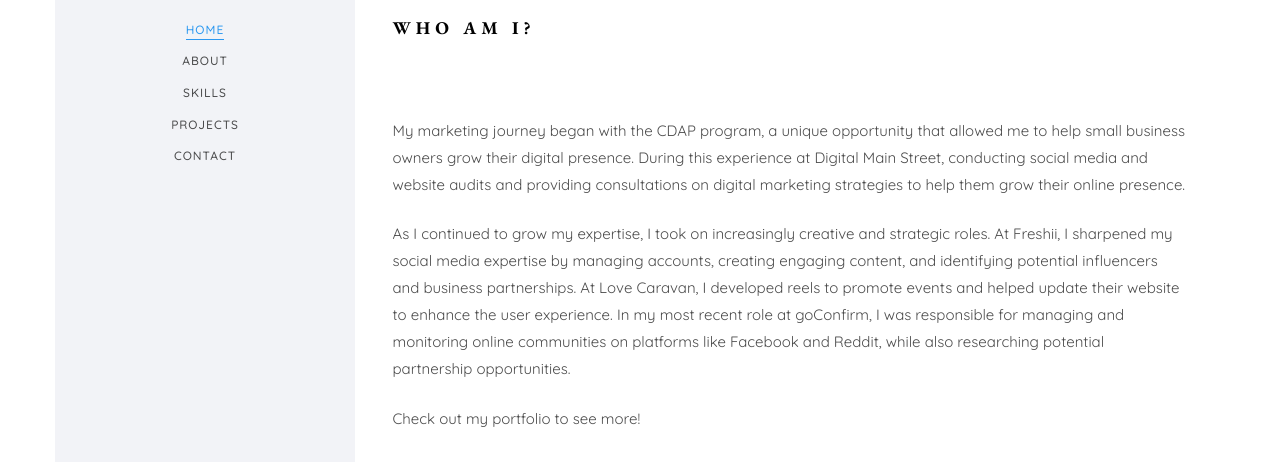
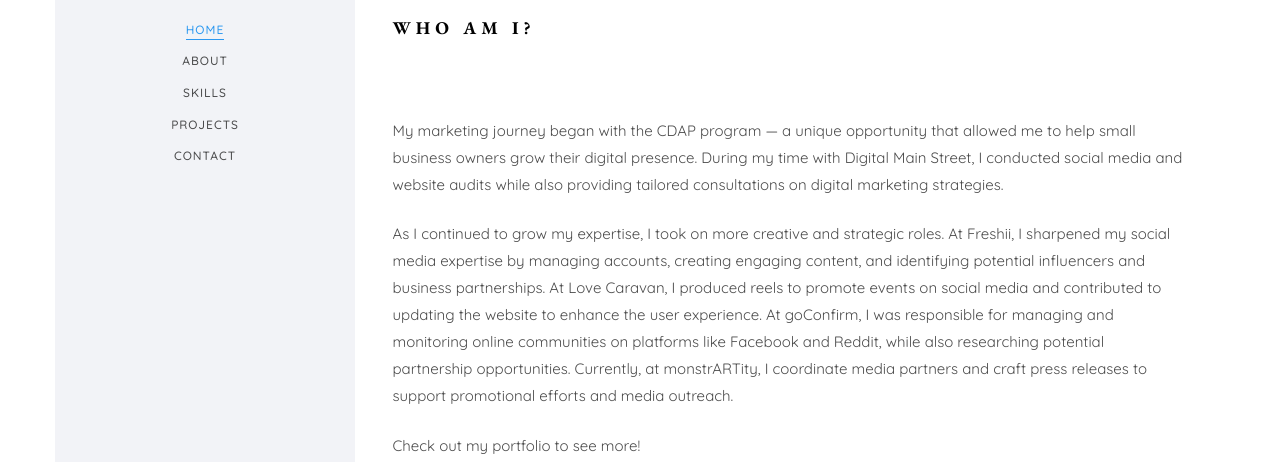
Before and after one commit to huynh4470/MarketingPortfolio, a plain HTML site: page index.html in a window 1280 px wide. Shown: the part 338-800 px from the top of the page. Drawn offline with nearby package versions, Linux system fonts and the light colour scheme; files whose address does not match are found by name; a web font is replaced by a local one.

Commit message:
Add files via upload

```diff
--- a/index.html
+++ b/index.html
@@ -93,9 +93,9 @@
 										<span class="heading-meta">About Me</span>
 										<h2 class="colorlib-heading">Who Am I?</h2>
 
-										<p> My marketing journey began with the CDAP program, a unique opportunity that allowed me to help small business owners grow their digital presence. During this experience at Digital Main Street, conducting social media and website audits and providing consultations on digital marketing strategies to help them grow their online presence.</p>
+										<p> My marketing journey began with the CDAP program — a unique opportunity that allowed me to help small business owners grow their digital presence. During my time with Digital Main Street, I conducted social media and website audits while also providing tailored consultations on digital marketing strategies.</p>
 										<p>
-											As I continued to grow my expertise, I took on increasingly creative and strategic roles. At Freshii, I sharpened my social media expertise by managing accounts, creating engaging content, and identifying potential influencers and business partnerships. At Love Caravan, I developed reels to promote events and helped update their website to enhance the user experience. In my most recent role at goConfirm, I was responsible for managing and monitoring online communities on platforms like Facebook and Reddit, while also researching potential partnership opportunities. </p>
+											As I continued to grow my expertise, I took on more creative and strategic roles. At Freshii, I sharpened my social media expertise by managing accounts, creating engaging content, and identifying potential influencers and business partnerships. At Love Caravan, I produced reels to promote events on social media and contributed to updating the website to enhance the user experience. At goConfirm, I was responsible for managing and monitoring online communities on platforms like Facebook and Reddit, while also researching potential partnership opportunities. Currently, at monstrARTity, I coordinate media partners and craft press releases to support promotional efforts and media outreach.  </p>
 										<p>Check out my portfolio to see more! </p>
 									</div>
 								</div>
```
